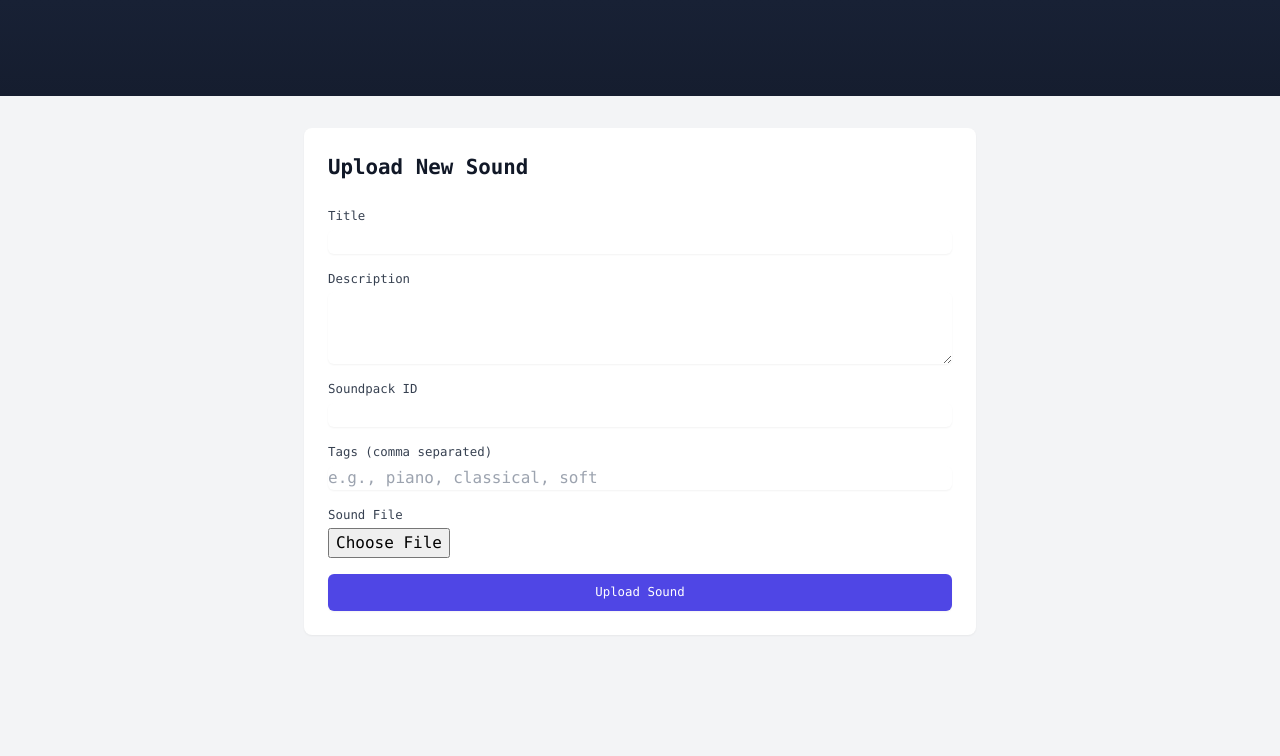
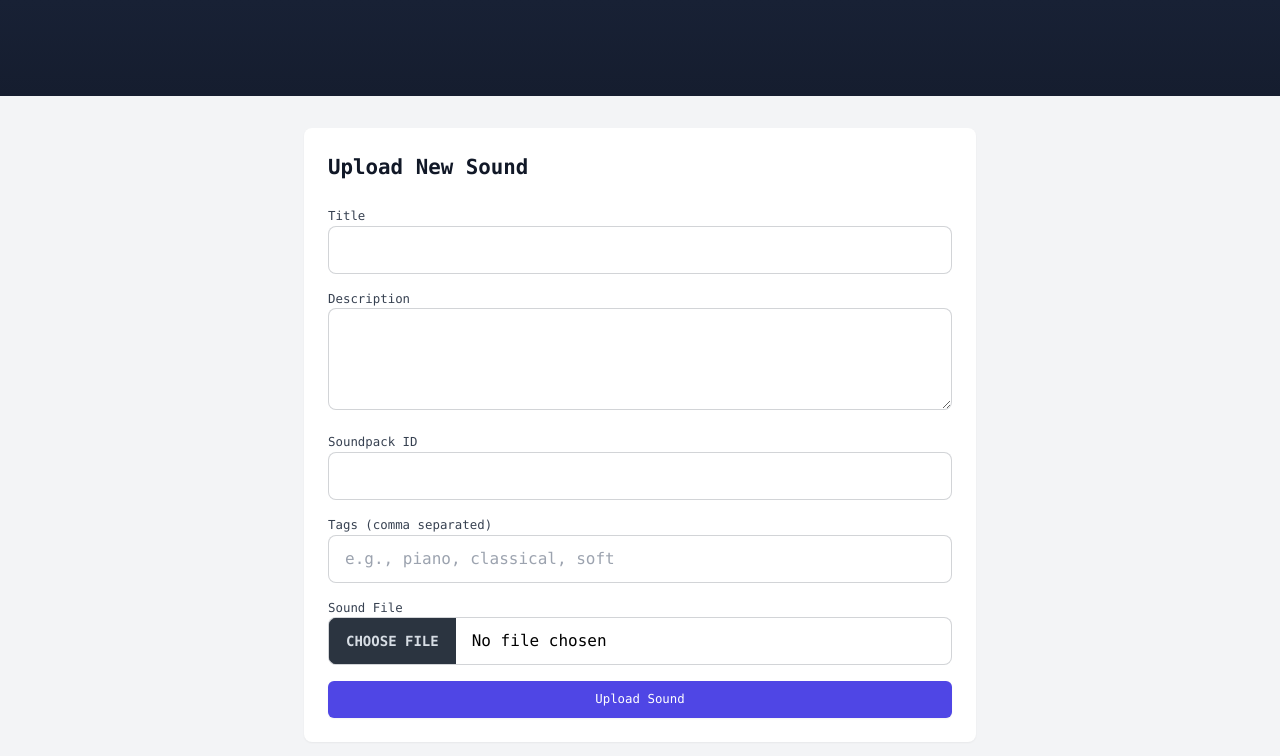
Before and after one commit to manuK1777/extended-bandoneon, a Next.js app: page /admin/dashboard in a window 1280 px wide. Shown: the top 756 px of the page. Built offline with nearby package versions, Linux system fonts and the light colour scheme.

Commit message:
Fix admin/dashboard styles

```diff
--- a/app/admin/dashboard/page.tsx
+++ b/app/admin/dashboard/page.tsx
@@ -148,7 +148,7 @@ export default function AdminDashboard() {
               name="title"
               value={formData.title}
               onChange={handleInputChange}
-              className="mt-1 block w-full rounded-md border-gray-300 shadow-sm focus:border-indigo-500 focus:ring-indigo-500"
+              className="input input-bordered w-full text-black bg-white"
               required
             />
           </div>
@@ -162,7 +162,7 @@ export default function AdminDashboard() {
               value={formData.description}
               onChange={handleInputChange}
               rows={3}
-              className="mt-1 block w-full rounded-md border-gray-300 shadow-sm focus:border-indigo-500 focus:ring-indigo-500"
+              className="textarea textarea-bordered w-full text-black bg-white"
               required
             />
           </div>
@@ -176,7 +176,7 @@ export default function AdminDashboard() {
               name="soundpack_id"
               value={formData.soundpack_id}
               onChange={handleInputChange}
-              className="mt-1 block w-full rounded-md border-gray-300 shadow-sm focus:border-indigo-500 focus:ring-indigo-500"
+              className="input input-bordered w-full text-black bg-white"
             />
           </div>
 
@@ -190,7 +190,7 @@ export default function AdminDashboard() {
               value={formData.tags}
               onChange={handleInputChange}
               placeholder="e.g., piano, classical, soft"
-              className="mt-1 block w-full rounded-md border-gray-300 shadow-sm focus:border-indigo-500 focus:ring-indigo-500"
+              className="input input-bordered w-full text-black bg-white"
             />
           </div>
 
@@ -202,7 +202,7 @@ export default function AdminDashboard() {
               type="file"
               accept="audio/*"
               onChange={handleFileChange}
-              className="mt-1 block w-full"
+              className="file-input file-input-bordered w-full text-black bg-white"
               required
             />
           </div>
```
